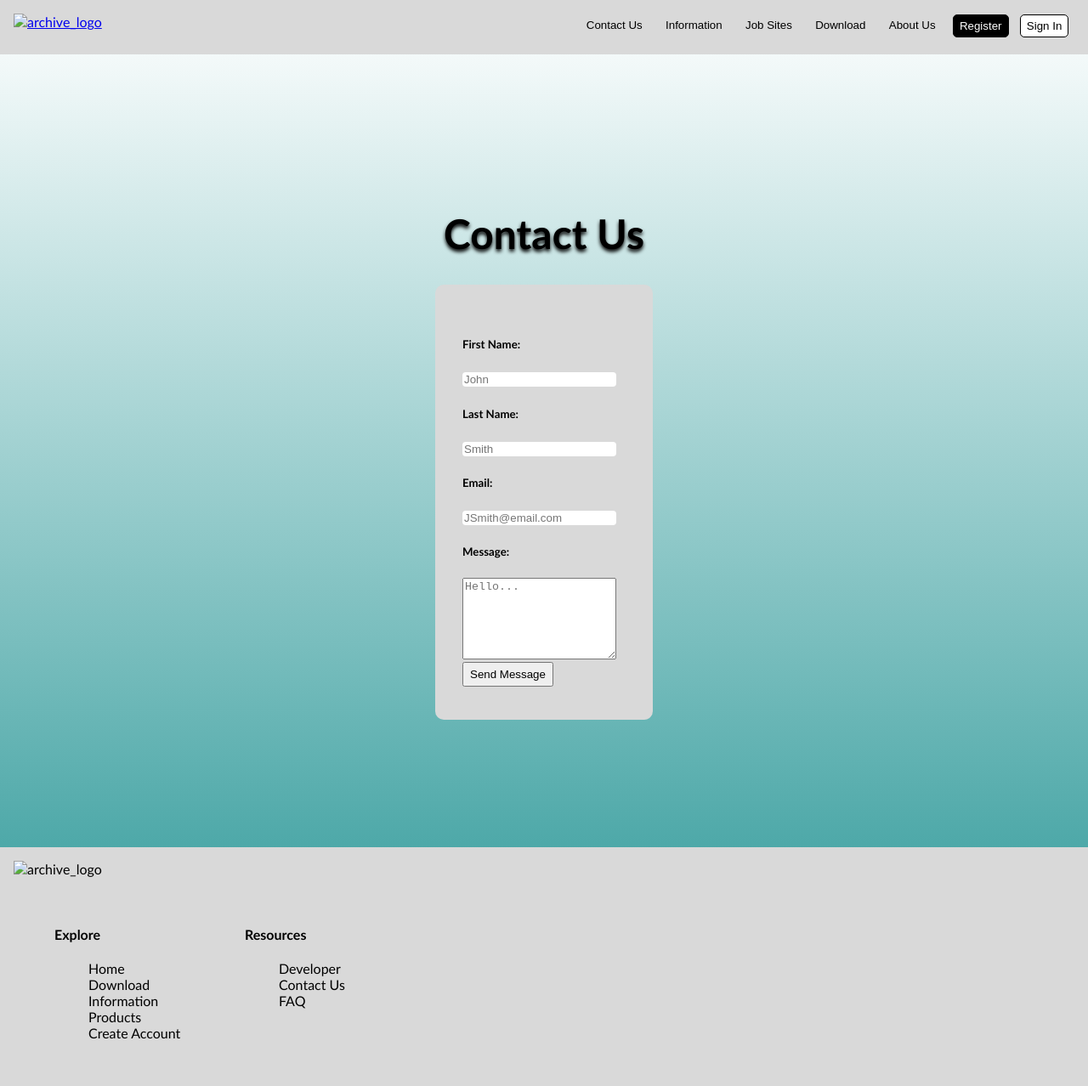
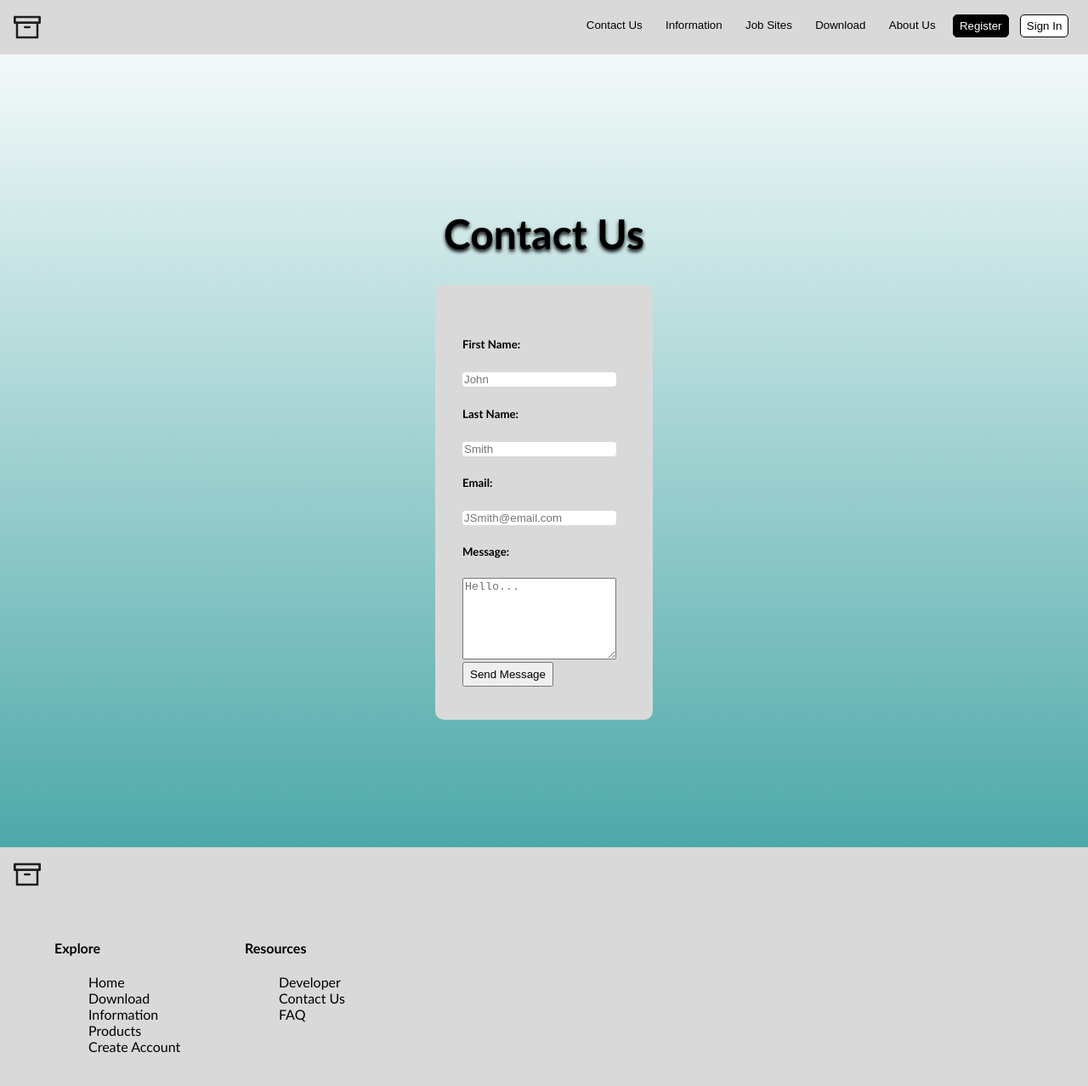
Before and after one commit to CMoffat-24/Web-Programming-Project, a plain HTML site: page pages/contact_us.html in a window 1280 px wide. Shown: the whole page at 85% size. Drawn offline with Linux system fonts and the light colour scheme; files that its build step writes are made by us from their sources; the site is published under a folder, as on GitHub Pages, so addresses that start at the root find nothing.

Commit message:
Update contact_us.html

```diff
--- a/pages/contact_us.html
+++ b/pages/contact_us.html
@@ -3,12 +3,12 @@
 <head>
   <meta charset="UTF-8">
   <meta name="viewport" content="width=device-width, initial-scale=1.0">
-  <link rel="stylesheet" href="styles/styles.css">
+  <link rel="stylesheet" href="../styles/styles.css">
   <title>Contact Us</title>
 </head>
 <body>
   <header>
-    <a href="/index.html"><img class="logo" src="/images/archive_logo.png" alt="archive_logo"></a>
+    <a href="../index.html"><img class="logo" src="../images/archive_logo.png" alt="archive_logo"></a>
     <a href="sign_in.html"><button class="sign_in">Sign In</button></a>
     <a href="register.html"><button class="register">Register</button></a>
     <a href="about_us.html"><button>About Us</button></a>
@@ -36,7 +36,7 @@
   </main>
 
   <footer>
-    <img class="logo" src="/images/archive_logo.png" alt="archive_logo">
+    <img class="logo" src="../images/archive_logo.png" alt="archive_logo">
     <div class="footer-columns">
       <div>
         <h4>Explore</h4>
```
